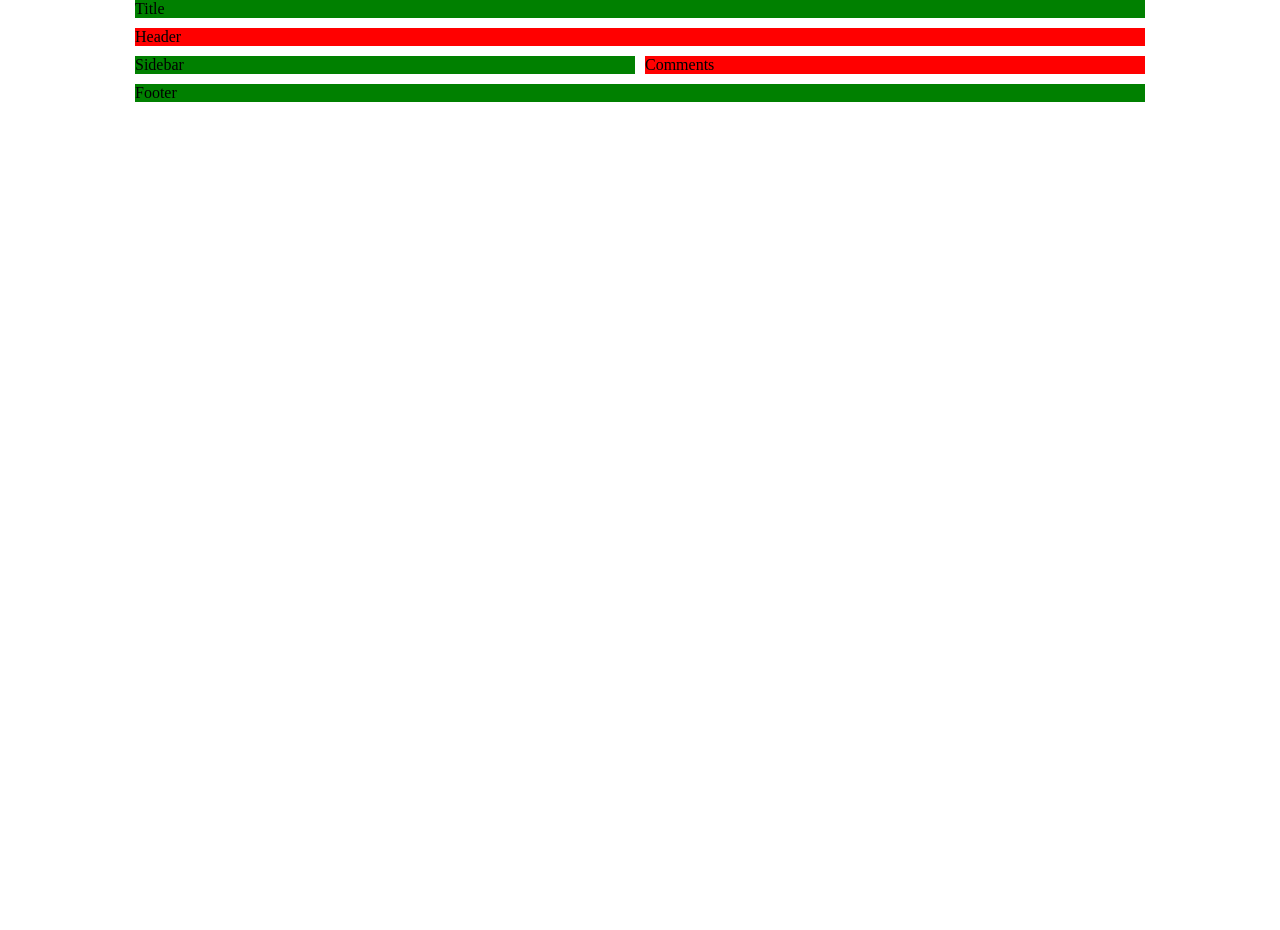
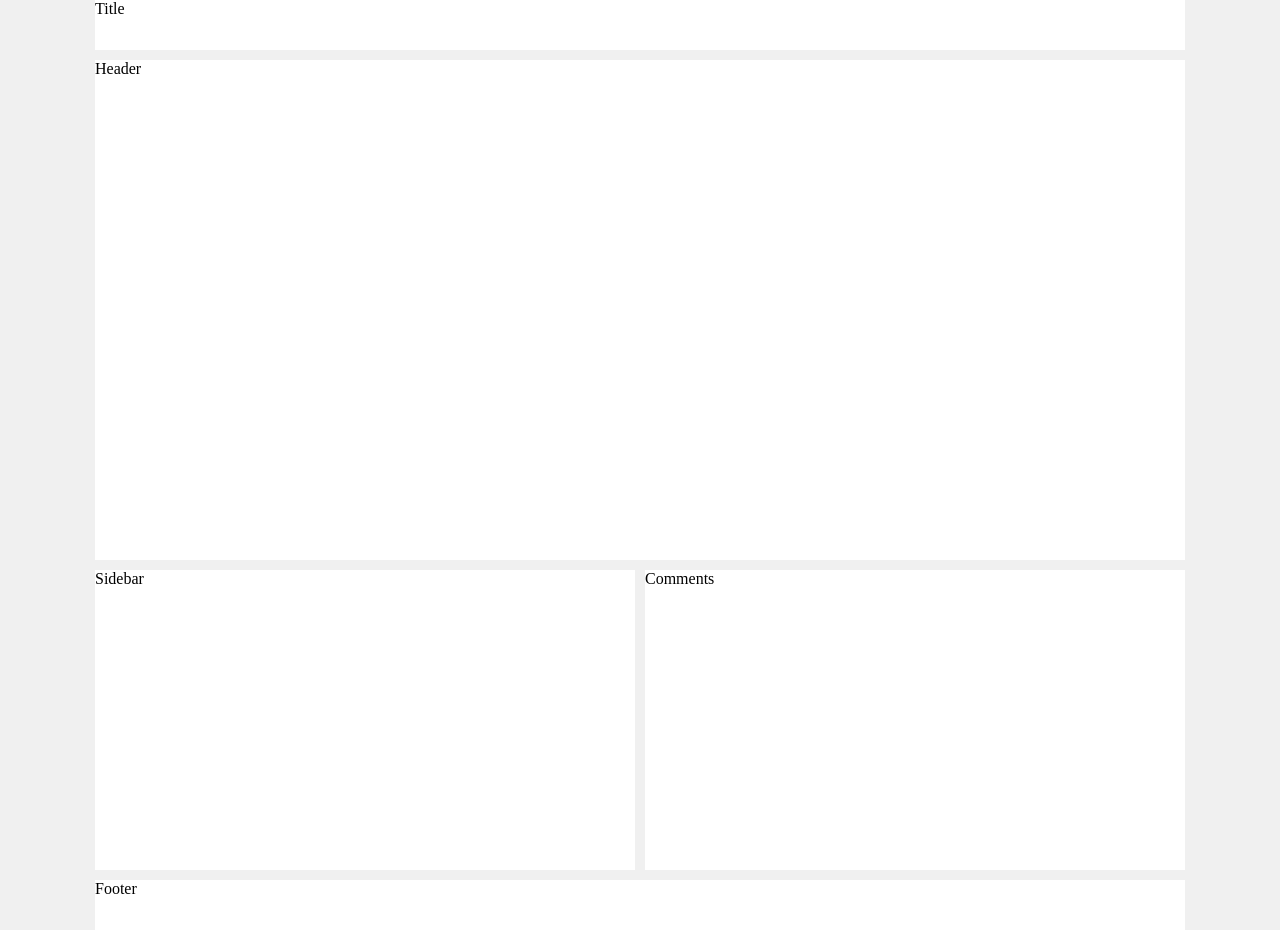
Before and after one commit to firozbhai/CSS-Grid-layouts, a plain HTML site: page index.html in a window 1280 px wide. Before the commit the page ends 800 px from the top, so only its background shows below. Drawn offline with Linux system fonts and the light colour scheme.

Commit message:
Update style.css

```diff
--- a/style.css
+++ b/style.css
@@ -1,36 +1,39 @@
 *{
 	margin:0;
 	padding:0;
+	background-color: #f0f0f0;
 
 }
-@media screen and (min-width:736px){
+
+
 
 
 .grid{
 	display: grid;
-	grid-template-columns: 1fr 500px 500px 1fr;
+	grid-template-columns: 1fr 1fr;
+	grid-template-rows: 40px 300px 150px 150px 40px;
+	grid-template-areas: "title title"
+	" header header "
+	" slidebar slidebar "
+	" comments comments "
+	" footer footer ";
+	grid-gap:10px;
+	}
+
+@media screen and (min-width:1170px) {
+
+
+.grid {
+	display: grid;
+	grid-template-columns: 1fr 540px 540px 1fr;
+	grid-template-rows: 50px 500px 300px 50px;
 	grid-template-areas: " . title title . "
 	" . header header . "
 	" . slidebar comments . "
 	" . footer footer . ";
 	grid-gap:10px;
 	}
-}
 
-}
-@media screen and (min-width:736px){
-
-
-.grid{
-	display: grid;
-	grid-template-columns: 1fr  1fr;
-	grid-template-areas: " title title "
-	" header header "
-	" slidebar slidebar "
-	"comments comments"
-	" footer footer ";
-	grid-gap:10px;
-	}
 }
 /* below three classes are almost same */
 
@@ -60,6 +63,7 @@
 .title {
 
 	grid-area: title;
+
 }
 
 .header {
@@ -87,10 +91,10 @@
 
 
 .grid div:nth-child(even){
-background-color: red;
+background-color: white;
 }
 
 
 .grid div:nth-child(odd){
-background-color: green;
+background-color: white;
 }
```
